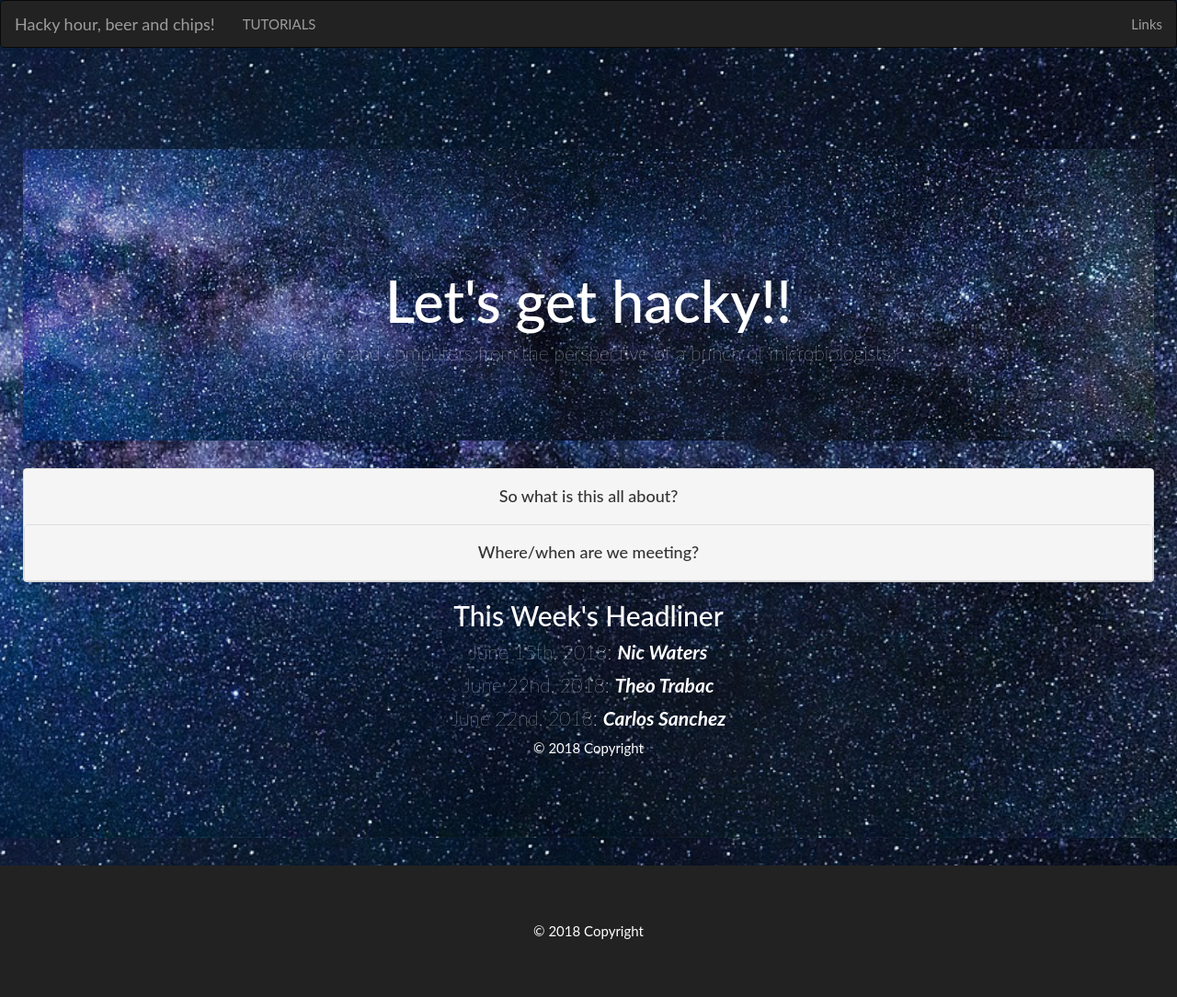
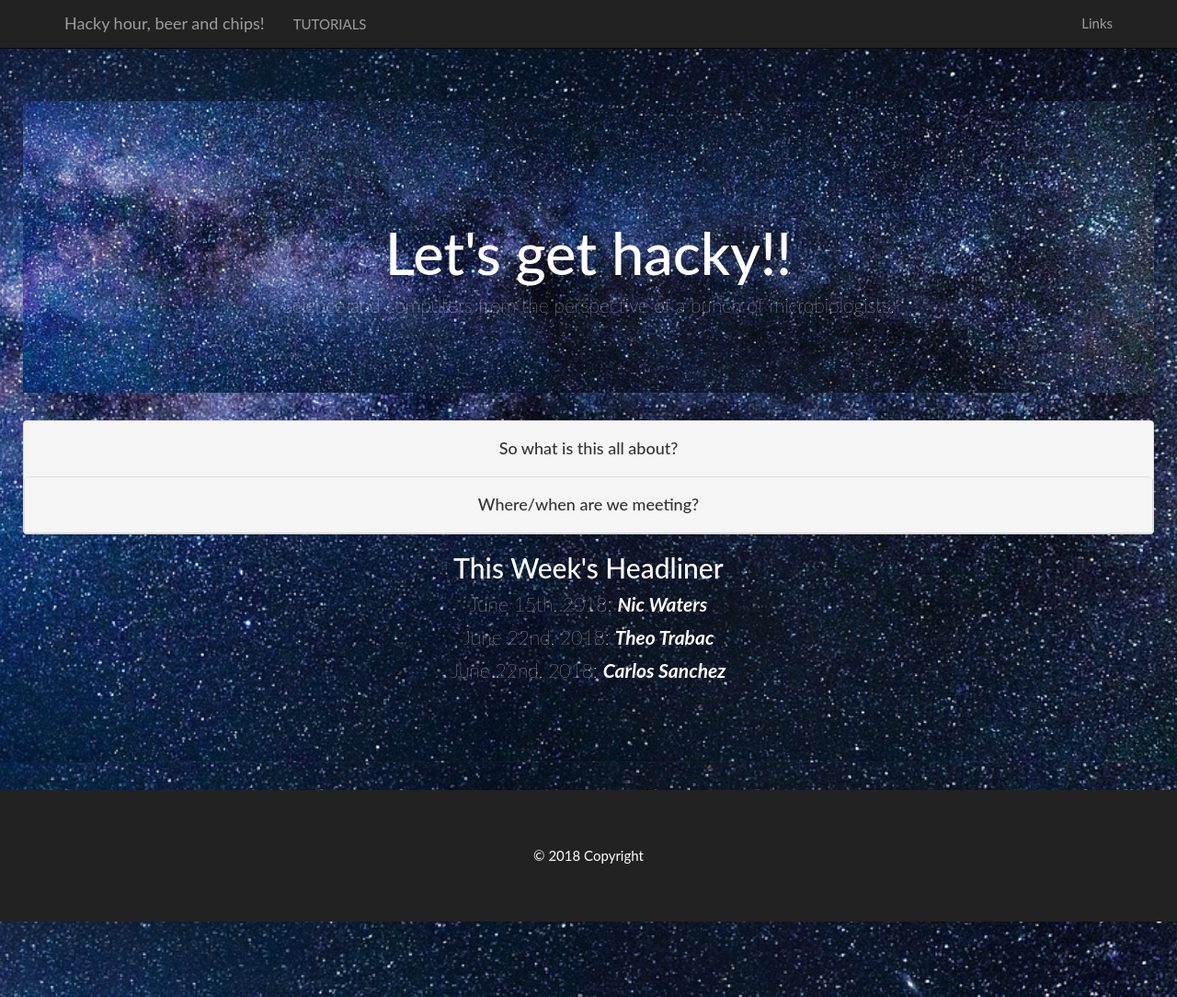
Before and after one commit to NUIGhackyhour/NUIGhackyhour.github.io, a Jekyll site: the page built from index.html, in a window 1280 px wide and 1084 px high. Shown: the whole window at 92% size. Built offline with Jekyll 4.4.1, drawn with Linux system fonts in a browser that asks for light colours; nearby versions of some CDN libraries.

Commit message:
some changes with the menus, navbar jquery script for hover and accordion in index

```diff
--- a/_includes/nav.html
+++ b/_includes/nav.html
@@ -1,9 +1,16 @@
-<nav class="navbar navbar-inverse">
- <div class="container-fluid">
+<nav class="navbar navbar-inverse navbar-fixed-top">
+  <div class="container">
     <div class="navbar-header">
+      <button type="button" class="navbar-toggle" data-toggle="collapse"
+      data-target=".navbar-collapse">
+      <span class="icon-bar"></span>
+      <span class="icon-bar"></span>
+      <span class="icon-bar"></span>
+      </button>
       <a class="navbar-brand" href="#">Hacky hour, beer and chips!</a>
     </div>
-   <ul class="nav navbar-nav">
+  <div class="collapse navbar-collapse" id="myNavbar">
+      <ul class="nav navbar-nav navbar">
         <li class="dropdown">
           <a class="dropdown-toggle" data-toggle="dropdown" href="./tutorials.html">TUTORIALS</a>
           <ul class="dropdown-menu">
--- a/_layouts/homepage.html
+++ b/_layouts/homepage.html
@@ -7,7 +7,7 @@
     {{ content }}
 
   </body>
-  <footer style="text-align: center" bg>
+  <footer style="text-align:center" bg>
         © 2018 Copyright
   </footer>
 </html>
--- a/index.html
+++ b/index.html
@@ -47,16 +47,6 @@
     </div>
   </div>
 </div>
-
-<!-- <button class="buttoncollapse buttonrounded btn btn-primary btn-block" data-toggle="collapse" data-target="#demo"><h3>Where/when are we meeting?</h3></button>
-
-<div id="demo" class="collapse">
-  <p>
-    Every Friday, 16:00-17:30, at Sult/The College Bar
-  </p>
-</div> -->
-
-
 <div>
   <h2>This Week's Headliner</h2>
     <p>
@@ -69,11 +59,7 @@
       June 22nd, 2018: <i><strong>Carlos Sanchez</i></strong>
     </p>
 </div>
-<div class="footer-copyright">
-    <div class="container-fluid" style="text-align: center">
-      © 2018 Copyright
-    </div>
-</div>
+
 </div>
 </div>
 
@@ -86,4 +72,5 @@
     $(this).children('.collapse').collapse('hide');
   }
 );
+
 </script>
--- a/styles/style.css
+++ b/styles/style.css
@@ -16,8 +16,8 @@
     -moz-background-size: cover;
     -o-background-size: cover;
     background-size: cover;
-
-color: #ffffff;
+background-color:  #2a27c6;
+color: #ffff;
 }
 .bg-grey {
 background-color: #d3d3d3;
@@ -31,6 +31,7 @@
 .container-fluid-extra {
 padding: 20px 20px;
 }
+
 @media screen and (max-width: 1000px) {
     .col-sm-4 {
 	text-align: center;
```
Also changed, not shown: other parts of _includes/nav.html (+10 -0 lines). Lines whose indentation alone changed are shown as unchanged.
